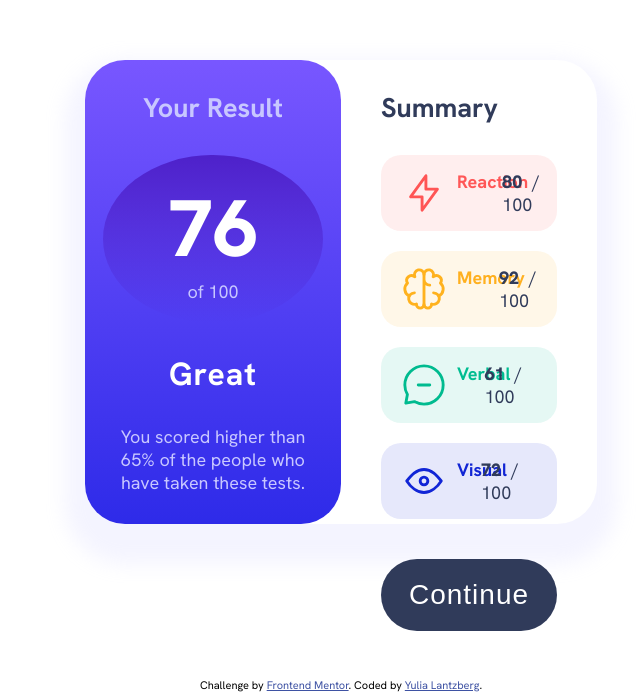
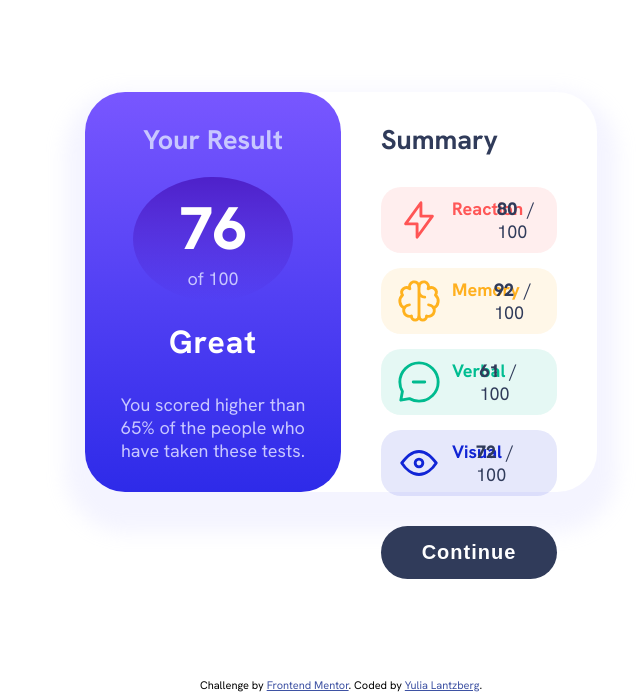
Before and after one commit to YuliaLantzberg/results-component_fm, a plain HTML site: page index.html in a window 1280 px wide. Shown: the part 108-800 px from the top of the page, without its empty margins (299-939 px from the left). Drawn offline with Linux system fonts and the light colour scheme.

Commit message:
Fix sizes

```diff
--- a/style.css
+++ b/style.css
@@ -51,7 +51,7 @@ body {
 
 main {
 	max-width: 40%;
-	height: 58%;
+	height: 50%;
 	display: flex;
 	border-radius: 4rem;
 	box-shadow: 0 2rem 2rem 2rem hsla(241, 100%, 89%, 0.2);
@@ -80,19 +80,19 @@ section {
 }
 
 .round-display {
-	width: 22rem;
-	height: 22rem;
+	width: 16rem;
+	height: 16rem;
 	border-radius: 50%;
 	display: flex;
 	flex-direction: column;
 	align-items: center;
 	justify-content: center;
 	background-image: linear-gradient(var(--violet-blue), var(--persian-blue));
-	margin: 3rem;
+	margin: 2rem 3rem;
 }
 
 .score {
-	font-size: 8rem;
+	font-size: 6rem;
 	font-weight: 800;
 	color: white;
 }
@@ -115,9 +115,9 @@ section {
 
 .category {
 	display: flex;
-	padding: 1.5rem 2rem;
+	padding: 1rem 1.5rem;
 	border-radius: 2rem;
-	margin-bottom: 2rem;
+	margin-bottom: 1.5rem;
 	display: flex;
 	justify-content: space-between;
 }
@@ -173,14 +173,15 @@ span {
 
 button {
 	width: 100%;
-	padding: 2rem;
+	padding: 1.5rem;
 	color: white;
 	border-radius: 5rem;
 	border: none;
 	background-color: var(--dark-gray-blue);
-	font-size: 2.8rem;
+	font-size: 2rem;
+	font-weight: 700;
 	letter-spacing: 0.1rem;
-	margin-top: 2rem;
+	margin-top: 1.5rem;
 	margin-bottom: 3rem;
 	cursor: pointer;
 	transition: all 0.5s;
```
